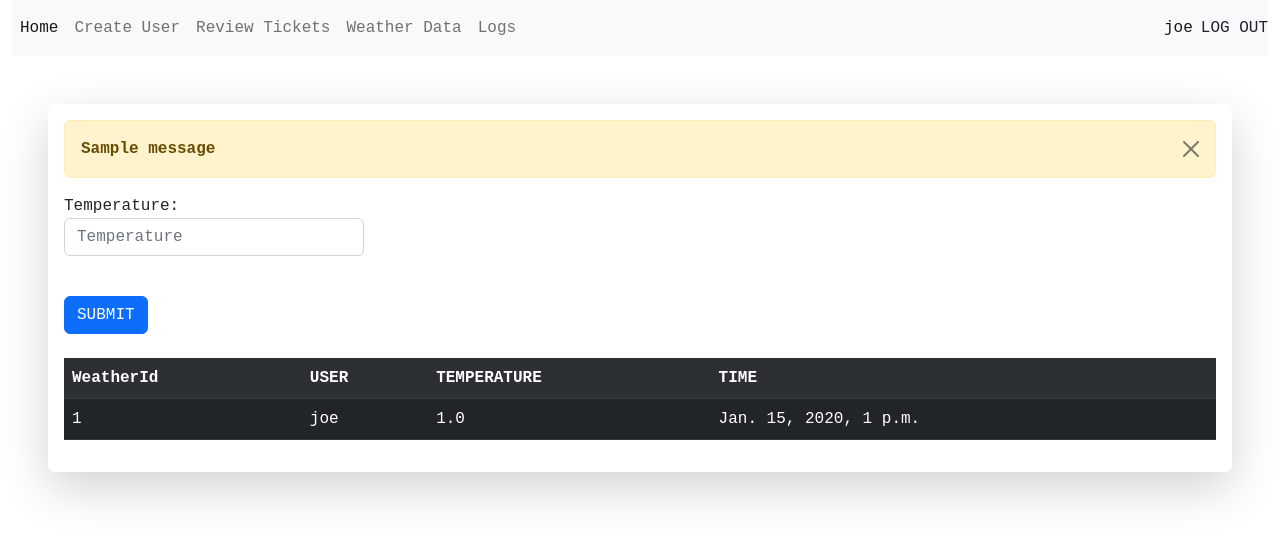
After one commit to matador19/RNN-weather-Prediction, a Django app: page /weatherinput in a window 1280 px wide. The commit adds this page. Shown: the top 540 px of the page. Run offline with Django 4.2, Linux system fonts and the light colour scheme; a user stored in the database is signed in; data comes from the database, SQL or seed files in the repository; tables that the repository leaves empty hold one stand-in row (values such as "Sample post"); one stand-in notice (Sample message) is shown; parts of the project's set-up code (start-up, migrations or seed data) failed here and were passed over.

Commit message:
Input weather data

```diff
--- a/websystem/Websystem/settings.py
+++ b/websystem/Websystem/settings.py
@@ -144,3 +144,5 @@ LOGOUT_URL="logout"
 EMAIL_BACKEND = 'django_ses.SESBackend'
 AWS_ACCESS_KEY_ID=env('AWS_ACCESS_KEY_ID')
 AWS_SECRET_ACCESS_KEY=env('AWS_SECRET_ACCESS_KEY')
+
+ALLOWED_HOSTS=['*']
--- a/websystem/web/admin.py
+++ b/websystem/web/admin.py
@@ -2,7 +2,7 @@ from django.contrib import admin
 from web.models import CustomUser
 from django.contrib.auth.models import User
 from django.contrib.auth.admin import UserAdmin
-from web.models import Logs
+from web.models import Logs,Weatherdata
 # Register your models here.
 class AccountInLine(admin.StackedInline):
     model=CustomUser
@@ -16,3 +16,4 @@ admin.site.unregister(User)
 admin.site.register(User,CustomizedUserAdmin)
 
 admin.site.register(Logs)
+admin.site.register(Weatherdata)
--- a/websystem/web/forms.py
+++ b/websystem/web/forms.py
@@ -1,7 +1,9 @@
+from dataclasses import field
 from django import forms
 from django.contrib.auth.forms import UserCreationForm
 from django.contrib.auth.models import User
-from web.models import CustomUser
+from django.forms import FloatField, ModelForm,NumberInput
+from web.models import CustomUser,Weatherdata
 
 class NewUserForm(UserCreationForm):
     email = forms.EmailField(required=True,widget=forms.EmailInput(attrs={'class':'form-control'}))
@@ -34,3 +36,20 @@ class NewUserForm(UserCreationForm):
         if commit:
             user.save()
         return user
+
+
+class Weatherinput(ModelForm):
+    class Meta:
+        model=Weatherdata
+        fields=("Temperature",)
+
+        widgets = {
+        'Temperature': forms.NumberInput(attrs={
+            'class': "form-control",
+            'style': 'max-width: 300px;',
+            'placeholder': 'Temperature',
+            'min': '-30',
+            'max': '60',
+            'step': '0.5'
+            })
+        }
--- a/websystem/web/models.py
+++ b/websystem/web/models.py
@@ -29,7 +29,16 @@ class Ticket(models.Model):
     TicketId=models.AutoField(primary_key=True)
     CreationDate=models.DateTimeField(default=datetime.now().strftime(("%d.%m.%Y %H:%M:%S")))
     Status=models.BooleanField()
-    Initiator=models.OneToOneField(User,on_delete=models.CASCADE)
+    Initiator=models.ForeignKey(User,on_delete=models.CASCADE,unique=False)
 
     def __str__(self):
         return self.TicketId
+
+class Weatherdata(models.Model):
+    WeatherId=models.AutoField(primary_key=True)
+    CreationDate=models.DateTimeField(auto_now_add=True)
+    Temperature=models.FloatField()
+    Initiator=models.ForeignKey(User,on_delete=models.CASCADE,unique=False)
+
+    def __str__(self):
+        return str(self.WeatherId)
--- a/websystem/web/templates/web/base.html
+++ b/websystem/web/templates/web/base.html
@@ -37,7 +37,7 @@
         </li>
         <li class="nav-item">
           {% if user.customuser.Role == "Admin" %}
-          <a class="nav-link" href="#">Weather Data</a>
+          <a class="nav-link" href="{% url 'weatherinput' %}">Weather Data</a>
           {% else %}
           <a class="nav-link" href="{% url 'graphicalreport' %}">Graphical reports</a>
           {% endif %}
--- /dev/null
+++ b/websystem/web/templates/web/weatherinput.html
@@ -0,0 +1,43 @@
+{% extends 'web/base.html' %}
+{% block content %}
+{% if user.customuser.Role == "Admin" %}
+
+{% if messages %}
+      {% for message in messages %}
+      <div class="alert alert-warning alert-dismissible fade show" role="alert">
+        <strong>{{message}}</strong>
+        <button type="button" class="btn-close" data-bs-dismiss="alert" aria-label="Close"></button>
+      </div>
+      {% endfor %}
+      {% endif %}
+	<form method="POST">
+		{% csrf_token %}
+		{{ weatherform }}
+    <br/>
+		<button class="btn btn-primary mt-3" type="submit">SUBMIT</button>
+	</form>
+</br>
+
+<table class="table table-striped table-dark">
+    <tr>
+    <th class="thead-dark">WeatherId</th>
+    <th class="thead-dark">USER</th>
+    <th class="thead-dark">TEMPERATURE</th>
+    <th class="thead-dark">TIME</th>
+    </tr>
+{%for weatherdetail in Weatherdetails %}
+<tr>
+    <td >{{weatherdetail.WeatherId}}</td>
+    <td >{{weatherdetail.Initiator}}</td>
+    <td >{{weatherdetail.Temperature}}</td>
+    <td >{{weatherdetail.CreationDate}}</td>
+</tr>
+{% endfor %}
+</table>
+{% else %}
+<div class="container" style="display:flex; flex-direction: column; justify-content: center; align-items: center; height: 100vh;">
+<h1> You are not an admin. Please Log in as Admin </h1>
+<a href="{% url 'logout' %}">LOGIN AGAIN</a>
+</div>
+{% endif %}
+{% endblock %}
--- a/websystem/web/urls.py
+++ b/websystem/web/urls.py
@@ -13,5 +13,6 @@ urlpatterns = [
 urlpatterns+=[
     path("userlogs",views.userlogs,name="userlogs"),
     path("creationlogs",views.creationlogs,name="creationlogs"),
-    path("graphicalreport",views.graphicalreport,name="graphicalreport")
+    path("graphicalreport",views.graphicalreport,name="graphicalreport"),
+    path("weatherinput",views.weatherinput,name="weatherinput")
 ]
--- a/websystem/web/views.py
+++ b/websystem/web/views.py
@@ -5,8 +5,8 @@ from django.contrib.auth import authenticate,login,logout
 from django.contrib import messages
 from django.contrib.auth.decorators import login_required
 from django.contrib.auth.models import User
-from .forms import NewUserForm
-from web.models import CustomUser,Logs
+from .forms import NewUserForm,Weatherinput
+from web.models import CustomUser,Logs,Weatherdata
 from django.conf import settings
 from django.template.loader import render_to_string
 from django.core.mail import EmailMessage
@@ -38,7 +38,8 @@ def register_request(request):
             createlog.save()
 
             return redirect(admindash)
-        messages.error(request, "Unsuccessful registration. Invalid information.")
+        else:
+            messages.error(request, "Unsuccessful registration. Invalid information.")
     form = NewUserForm()
     return render (request=request, template_name="web/createuser.html", context={"register_form":form})
 
@@ -94,7 +95,7 @@ def loginform(request):
 
         else:
             # No backend authenticated the credentials
-            messages.success(request,("LOGIN CREDENTIALS ARE INCORRECT"))
+            messages.error(request,("LOGIN CREDENTIALS ARE INCORRECT"))
             return redirect(loginform)
 
     else:
@@ -168,3 +169,20 @@ def creationlogs(request):
 def graphicalreport(request):
     data=3
     return render(request,'web/graphicalreport.html',context={'datas':json.dumps(data)})
+
+@login_required
+def weatherinput(request):
+    if request.method == 'POST':
+        form=Weatherinput(request.POST)
+        if form.is_valid():
+            Weatherdetails=Weatherdata()
+            Weatherdetails.Temperature=form.cleaned_data['Temperature']
+            Weatherdetails.Initiator=request.user
+            Weatherdetails.save()
+            messages.success(request, "Details added successful." )
+        else:
+            messages.error(request, "Something went wrong.")
+    form=Weatherinput()
+    Weatherdetails=Weatherdata.objects.all().order_by('-WeatherId')[:10]
+    print(Weatherdetails)
+    return render(request,'web/weatherinput.html',context={'weatherform':form,'Weatherdetails':Weatherdetails})
```
Also changed, not shown: websystem/web/migrations/0002_auto_20221007_1940.py (added), websystem/web/migrations/0003_auto_20221007_2042.py (added).
